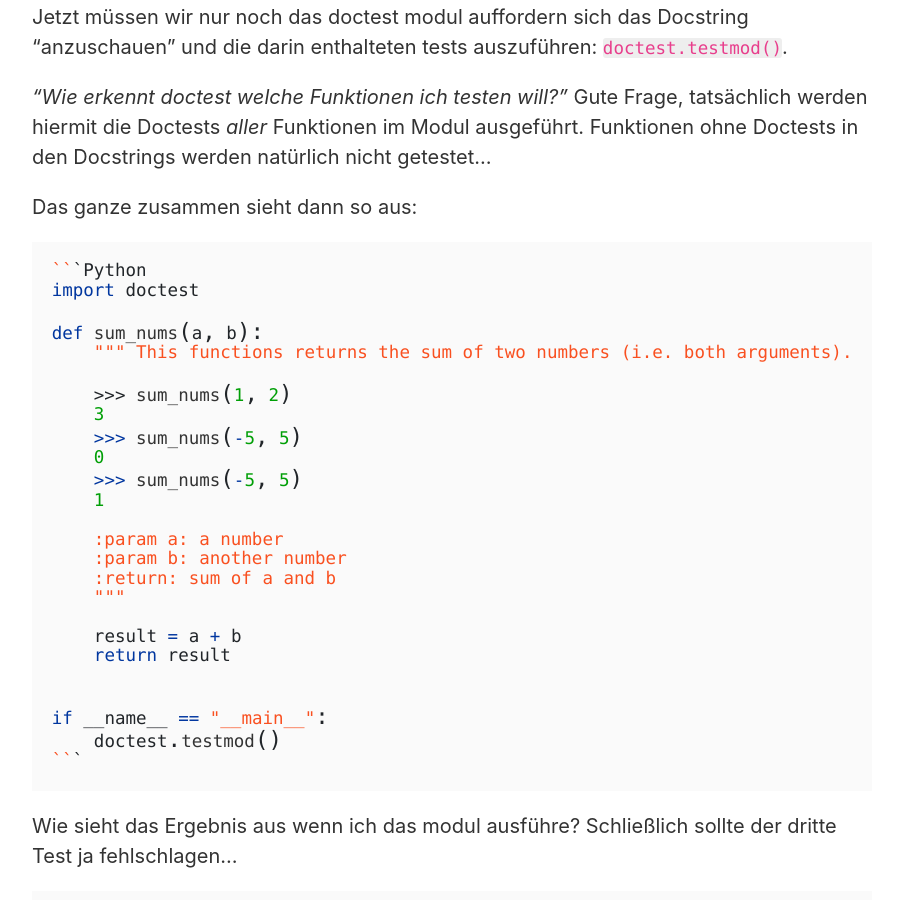
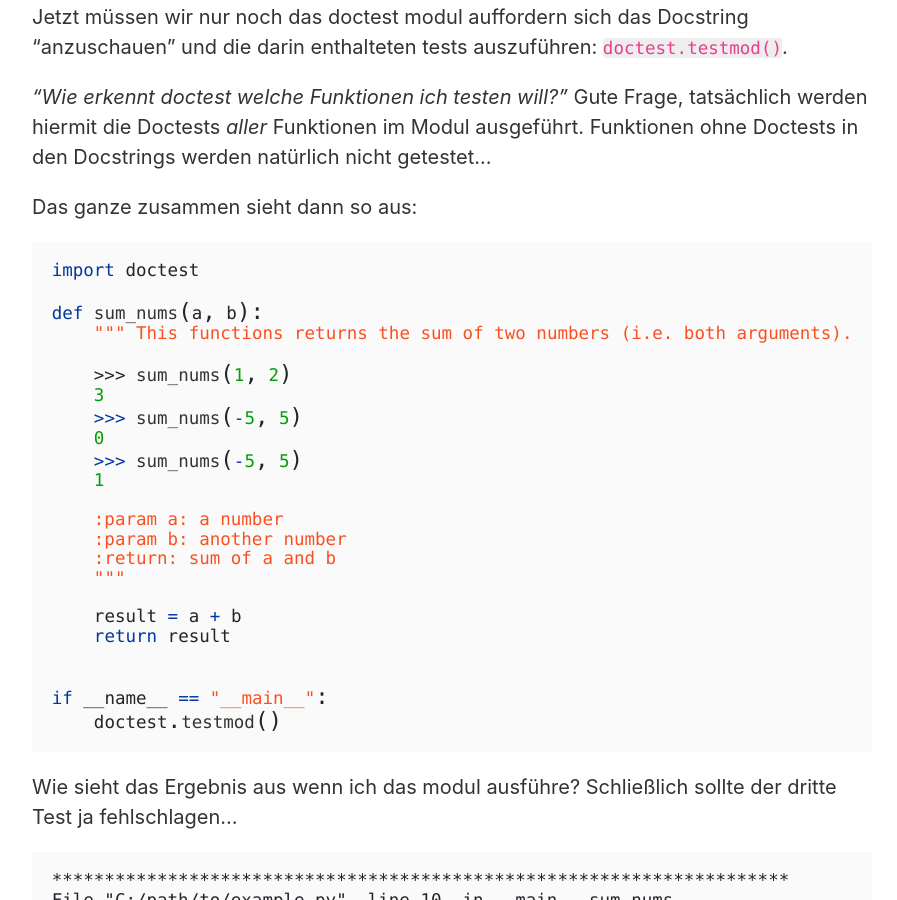
Before and after one commit to mAIRcode/mAIRcode.github.io, a Jekyll site: the page built from _posts/2021-12-08-testcases.md, in a window 1280 px wide and 900 px high, scrolled down 2261 px. Shown: the whole window, without its empty margins (188-1085 px from the left). Built offline with Jekyll 4.4.1, drawn with Linux system fonts in a browser that asks for light colours; nearby versions of some CDN libraries.

Commit message:
Update 2021-12-08-testcases.md

````diff
--- a/_posts/2021-12-08-testcases.md
+++ b/_posts/2021-12-08-testcases.md
@@ -98,7 +98,6 @@ Jetzt müssen wir nur noch das doctest modul auffordern sich das Docstring "anzu
 Das ganze zusammen sieht dann so aus:
 
 {% highlight python %}
-```Python
 import doctest
 
 def sum_nums(a, b):
@@ -122,7 +121,6 @@ def sum_nums(a, b):
 
 if __name__ == "__main__":
     doctest.testmod()
-```
 {% endhighlight %}
 
 Wie sieht das Ergebnis aus wenn ich das modul ausführe? Schließlich sollte der dritte Test ja fehlschlagen...
````
